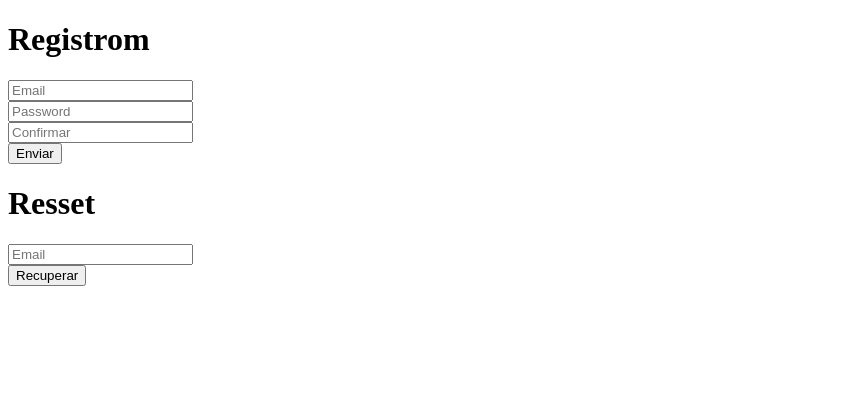
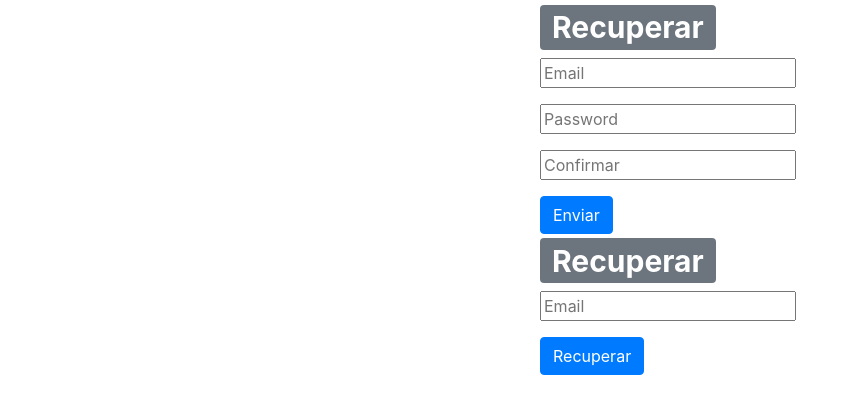
Before and after one commit to Arzival/Arzival.github.io, a plain HTML site: page index.html in a window 1280 px wide. Shown: the whole page, without its empty margins (0-851 px from the left). Drawn offline with nearby package versions, Linux system fonts and the light colour scheme.

Commit message:
test dos

```diff
--- a/index.html
+++ b/index.html
@@ -33,23 +33,29 @@
         firebase.initializeApp(firebaseConfig);
     </script>
 
+    <link rel="stylesheet" href="https://stackpath.bootstrapcdn.com/bootstrap/4.5.0/css/bootstrap.min.css" integrity="sha384-9aIt2nRpC12Uk9gS9baDl411NQApFmC26EwAOH8WgZl5MYYxFfc+NcPb1dKGj7Sk" crossorigin="anonymous">
+    <script src="https://stackpath.bootstrapcdn.com/bootstrap/4.5.0/js/bootstrap.min.js" integrity="sha384-OgVRvuATP1z7JjHLkuOU7Xw704+h835Lr+6QL9UvYjZE3Ipu6Tp75j7Bh/kR0JKI" crossorigin="anonymous"></script>
+
 </head>
 <body>
-    <h1>Registrom</h1>
-    <input id="email" type="email" placeholder="Email" />
-    <br />
-    <input id="pass" type="password" placeholder="Password" />
-    <br />
-    <input id="pass2" type="password" placeholder="Confirmar" />
-    <br />
-    <button onclick="registrar()">Enviar</button>
+    <div class="mx-auto" style="width: 200px;">
+       <h1><span class="badge badge-secondary">Recuperar</span></h1>
+        <input  id="email" class="form-group" type="email" placeholder="Email" />
+        <br />
+        <input class="form-group" id="pass" type="password" placeholder="Password" />
+        <br />
+        <input class="form-group" id="pass2" type="password" placeholder="Confirmar" />
+        <br />
+        <button class="btn btn-primary" onclick="registrar()">Enviar</button>
+    </div>
+    <div class="mx-auto" style="width: 200px;">
+        <h1><span class="badge badge-secondary">Recuperar</span></h1>
+        <input class="form-group" id="email2" type="email" placeholder="Email" />
+        <br />
+        <button onclick="reset()" class="btn btn-primary">Recuperar</button>
+    </div>
 
-    <h1>Resset</h1>
-    <input id="email2" type="email" placeholder="Email" />
-    <br />
-    <button onclick="reset()">Recuperar</button>
-
-    <script src="app.js"></script>
+        <script src="app.js"></script>
 </body>
 
 </html>
```
